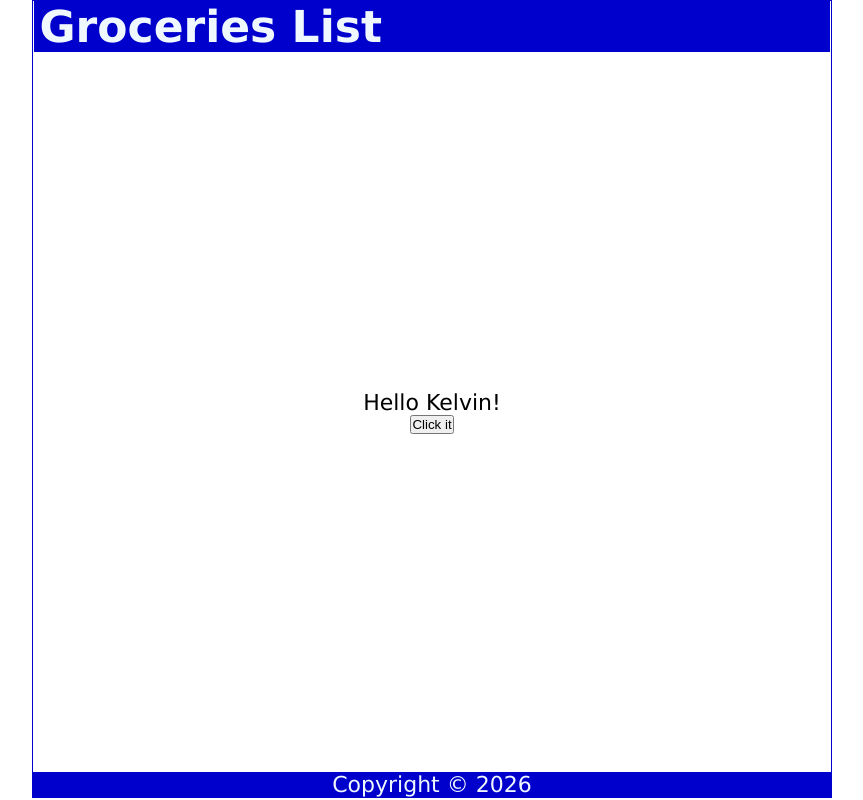
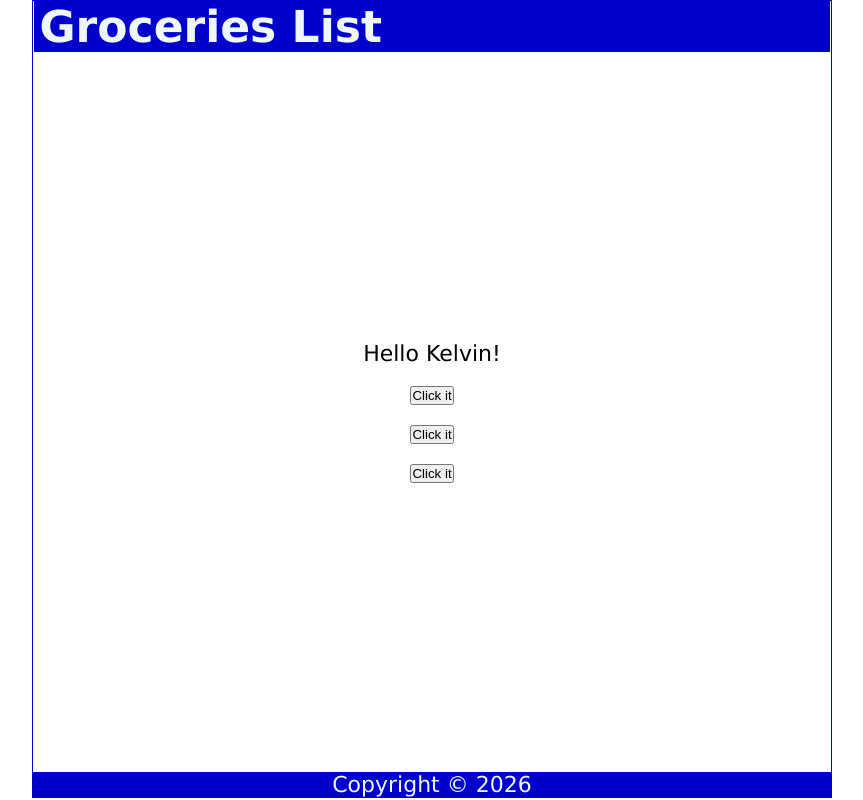
Before and after one commit to Damilolaadefenwa/devLab101, a React (Vite) app in the folder lesson01/: page / in a window 1280 px wide. Shown: the whole page, without its empty margins (208-1071 px from the left). Built offline with nearby package versions, Linux system fonts and the light colour scheme.

Commit message:
third commit

```diff
--- a/lesson01/src/Content.jsx
+++ b/lesson01/src/Content.jsx
@@ -11,12 +11,23 @@ const Content = () => {
     console.log('You clicked it')
   }
 
+  const handleClick2 = (name) => {
+    console.log(`${name} was clicked`)
+  }
+
+  const handleClick3 = (e) => {
+    console.log(e.target.innertext())
+  }
+
   return (
     <main>
       <p>
         Hello {handleNameChange()}!
       </p>
       <button onClick={handleClick}>Click it</button>
+      <button onClick={() => handleClick2('Dave')}>Click it</button>
+      <button onClick={(e) => handleClick3(e)}>Click it</button>
+
     </main>
   )
 }
--- a/lesson01/src/index.css
+++ b/lesson01/src/index.css
@@ -47,6 +47,7 @@ main{
   justify-content: center;
   align-items: center;
   overflow-y: auto;
+  gap: 20px;
 }
 
 footer {
```
